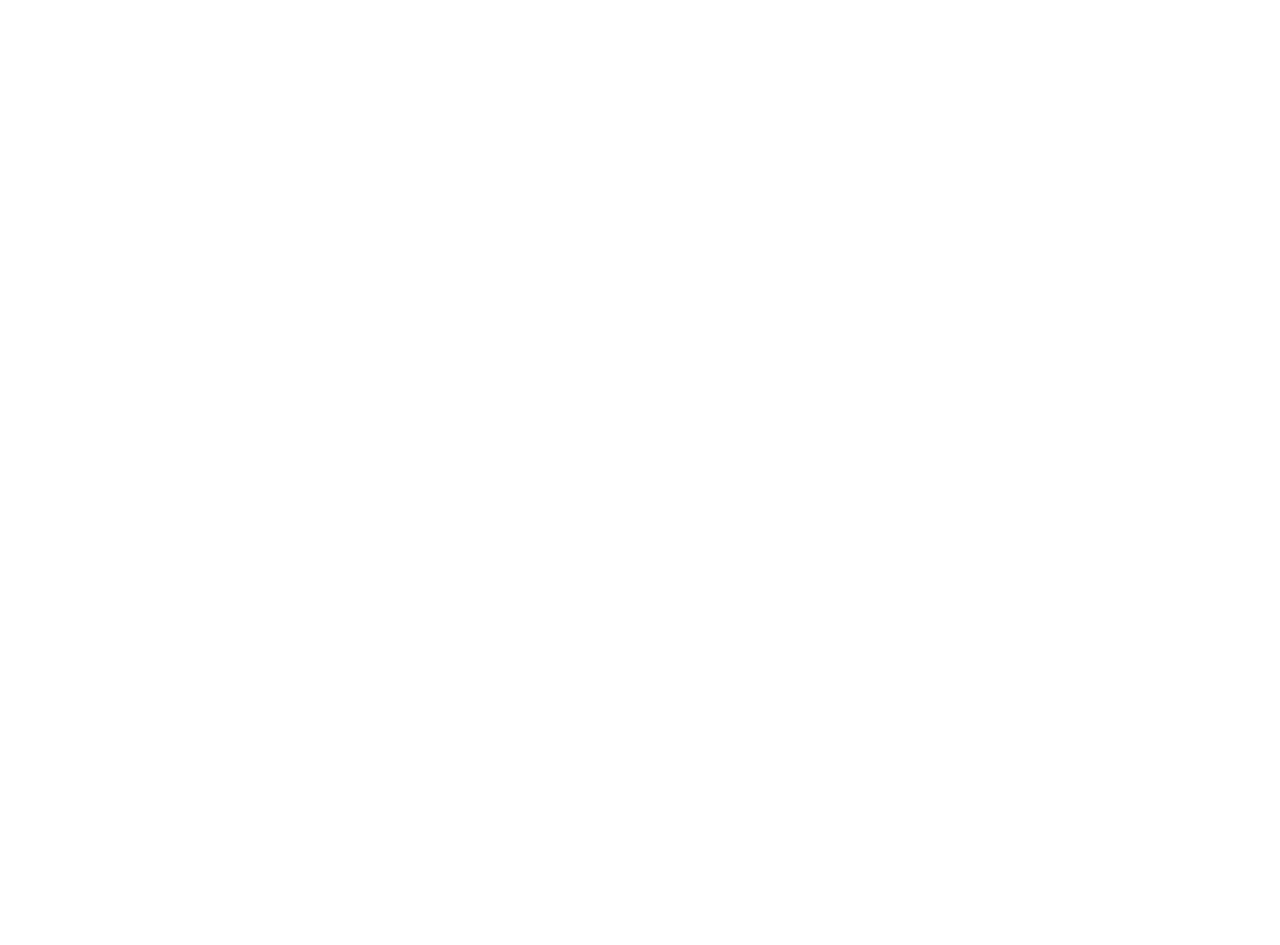
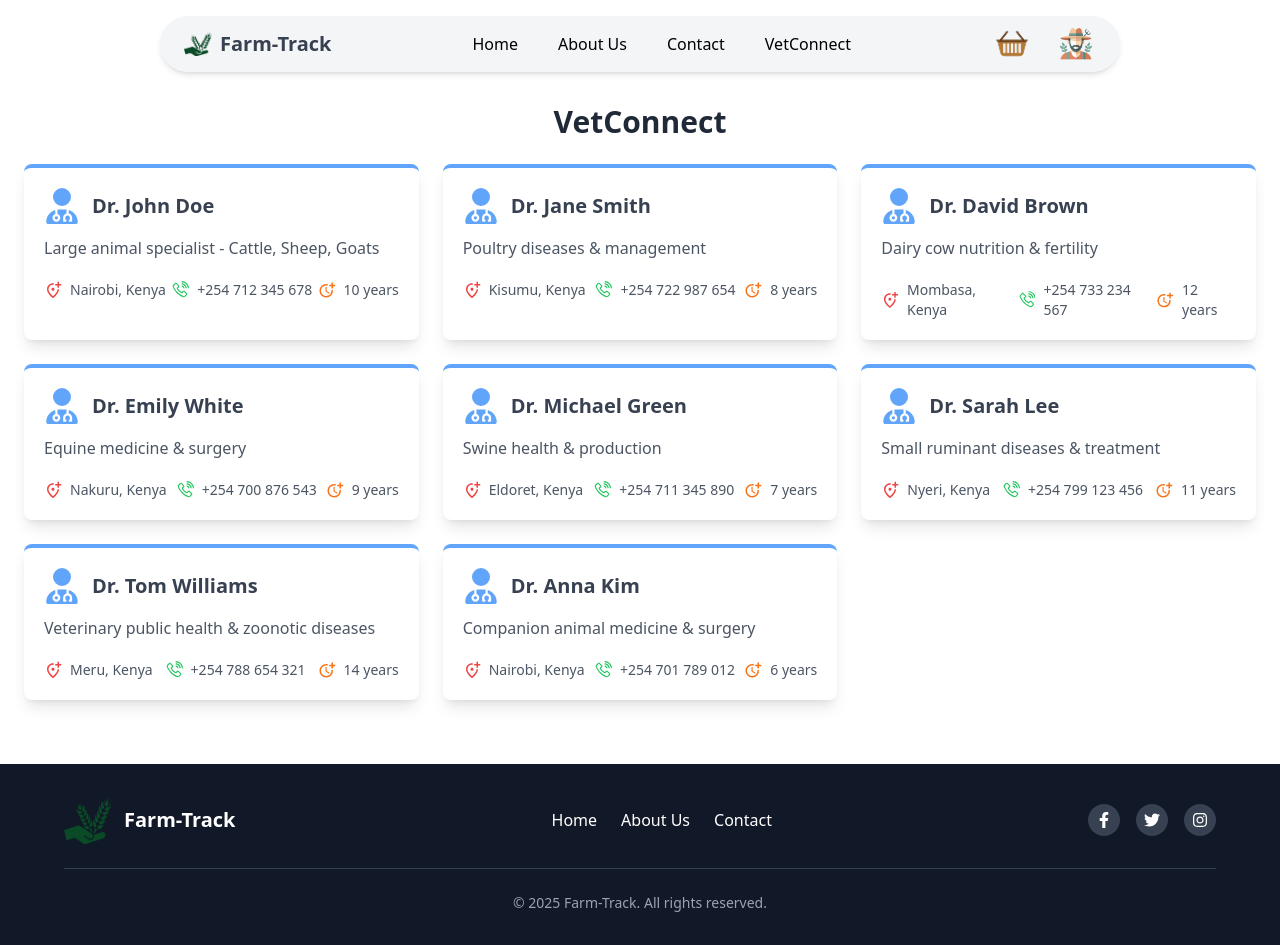
Before and after one commit to J-Bagonza/Farm-track, a React (Vite) app: page /vetconnect in a window 1280 px wide. Before the commit this address had no page. Before the commit the page ends 800 px from the top, so only its background shows below. Built offline with nearby package versions, Linux system fonts and the light colour scheme.

Commit message:
made changes to vetconnect page

```diff
--- a/src/App.jsx
+++ b/src/App.jsx
@@ -2,8 +2,9 @@
 import LandingPage from "./pages/LandingPage";
 import ResourceTracker from "./pages/ResourceTracker";
 import TrackingPage from "./pages/TrackingPage";
-import ShoppingPage from "./pages/ShoppingPage"; // ✅ Ensure ShoppingPage is imported
-import CartPage from "./pages/CartPage"; // ✅ Ensure CartPage is imported
+import ShoppingPage from "./pages/ShoppingPage";
+import CartPage from "./pages/CartPage";
+import VetConnect from "./pages/VetConnect"; // ✅ Import VetConnect
 
 function App() {
   return (
@@ -12,8 +13,9 @@
         <Route path="/" element={<LandingPage />} />
         <Route path="/resource-tracker" element={<ResourceTracker />} />
         <Route path="/tracking" element={<TrackingPage />} />
-        <Route path="/shop" element={<ShoppingPage />} /> {/* ✅ Ensure this route exists */}
-        <Route path="/cart" element={<CartPage />} /> {/* ✅ Ensure this route exists */}
+        <Route path="/shop" element={<ShoppingPage />} />
+        <Route path="/cart" element={<CartPage />} />
+        <Route path="/vetconnect" element={<VetConnect />} /> {/* ✅ Add VetConnect route */}
       </Routes>
     </Router>
   );
--- a/src/pages/VetConnect.jsx
+++ b/src/pages/VetConnect.jsx
@@ -2,6 +2,8 @@
 import { FaUserDoctor } from "react-icons/fa6";
 import { MdOutlineAddLocationAlt, MdOutlineMoreTime } from "react-icons/md";
 import { LiaPhoneVolumeSolid } from "react-icons/lia";
+import Navbar from "../components/Navbar";
+import Footer from "../components/Footer";
 
 const doctors = [
   {
@@ -64,7 +66,9 @@
 
 const VetConnect = () => {
   return (
-    <div className="max-w-7xl mx-auto p-6">
+    <div className="min-h-screen flex flex-col">
+      <Navbar />
+      <div className="flex-grow max-w-7xl mx-auto p-6 mt-20 mb-10">
         <h1 className="text-3xl font-bold text-gray-800 text-center mb-6">VetConnect</h1>
         <div className="grid grid-cols-1 md:grid-cols-2 lg:grid-cols-3 gap-6">
           {doctors.map((doctor, index) => (
@@ -98,6 +102,8 @@
           ))}
         </div>
       </div>
+      <Footer />
+    </div>
   );
 };
 
```
Lines whose indentation alone changed are shown as unchanged.
